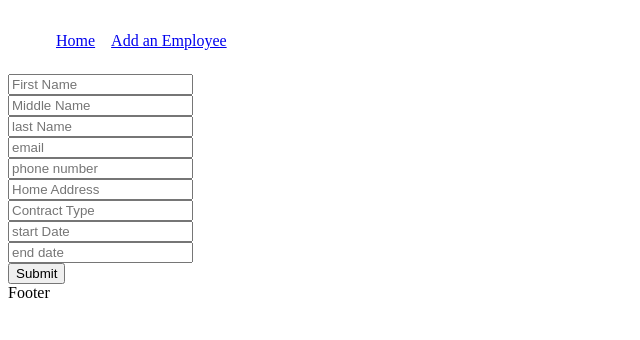
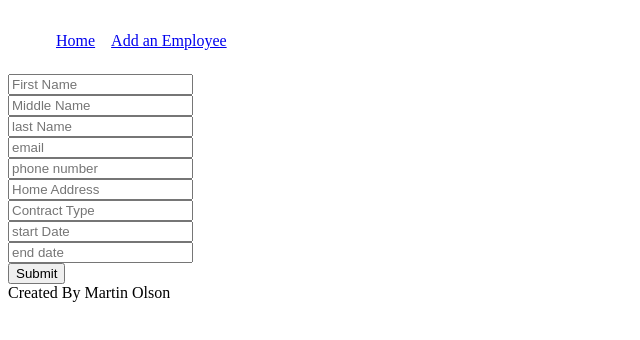
Before and after one commit to MartinO55/Employee-Creator, a React (Vite) app in the folder employeeCreatorFrontend/: page /NewEmployee in a window 1280 px wide. Shown: the top 340 px of the page, without its empty margins (0-640 px from the left). Built offline with nearby package versions, Linux system fonts and the light colour scheme.

Commit message:
employees now sorted by last name

```diff
--- a/employeeCreatorFrontend/src/Containers/EmployeeListContainer/EmployeeListContainer.tsx
+++ b/employeeCreatorFrontend/src/Containers/EmployeeListContainer/EmployeeListContainer.tsx
@@ -22,12 +22,17 @@ const EmployeeListContainer = () => {
     getEmployees();
   }, []);
 
+  const sortedEmployees = [...employeeList].sort((a, b) =>
+    a.lastName > b.lastName ? 1 : -1
+  );
+
   return (
+    //Maybe add a sort function?
     <>
       <div>
         <h2>Employees: </h2>
         <ul className={styles.employee__Cards}>
-          {employeeList.map((employee) => (
+          {sortedEmployees.map((employee) => (
             <li key={employee.id}>
               <EmployeeCard employee={employee} handleDelete={handleDelete} />
             </li>
--- a/employeeCreatorFrontend/src/components/CreateEmployeeForm/CreateEmployeeForm.tsx
+++ b/employeeCreatorFrontend/src/components/CreateEmployeeForm/CreateEmployeeForm.tsx
@@ -82,7 +82,7 @@ const CreateEmployeeForm = () => {
 
           <div>
             <input
-              type="text"
+              type="email"
               placeholder="email"
               name="email"
               value={formValues.email}
--- a/employeeCreatorFrontend/src/components/Footer/Footer.tsx
+++ b/employeeCreatorFrontend/src/components/Footer/Footer.tsx
@@ -2,7 +2,7 @@ import React from "react";
 import styles from "./Footer.module.scss";
 
 const Footer = () => {
-  return <div>Footer</div>;
+  return <div>Created By Martin Olson</div>;
 };
 
 export default Footer;
```
